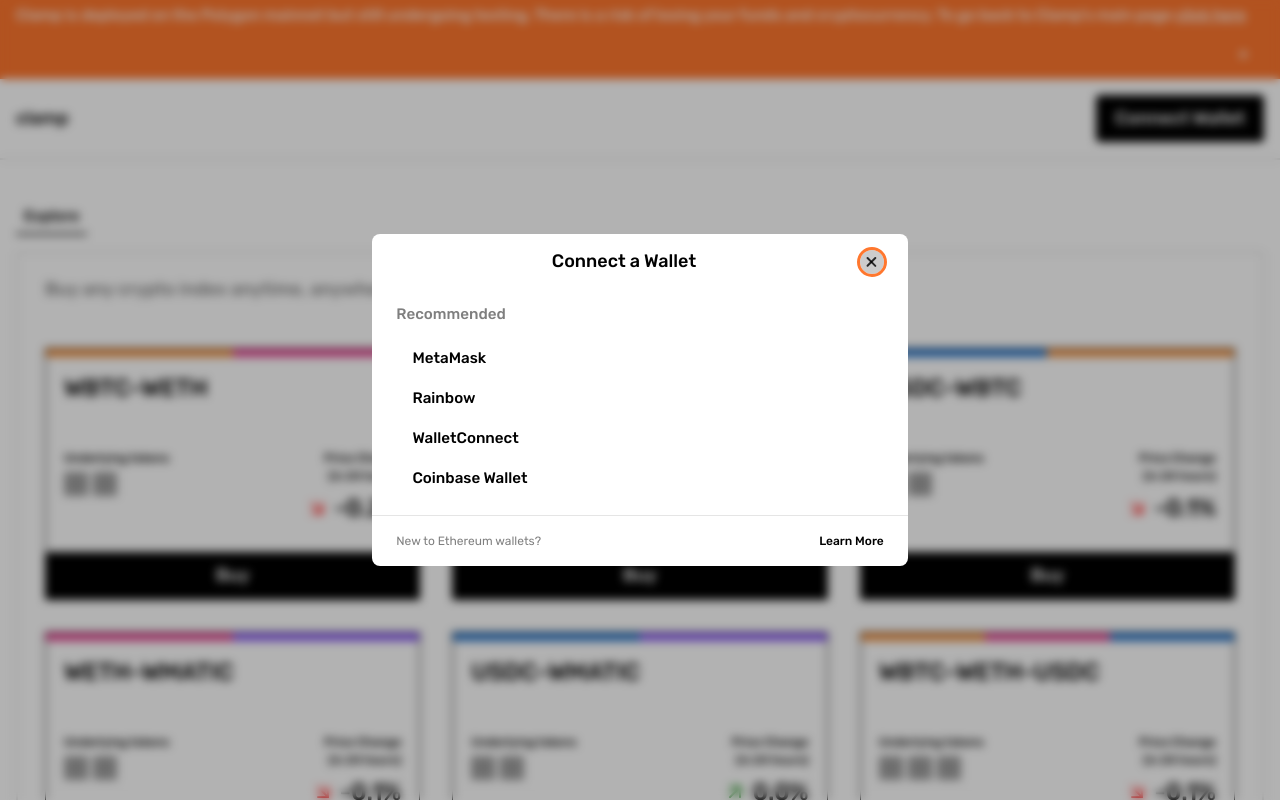
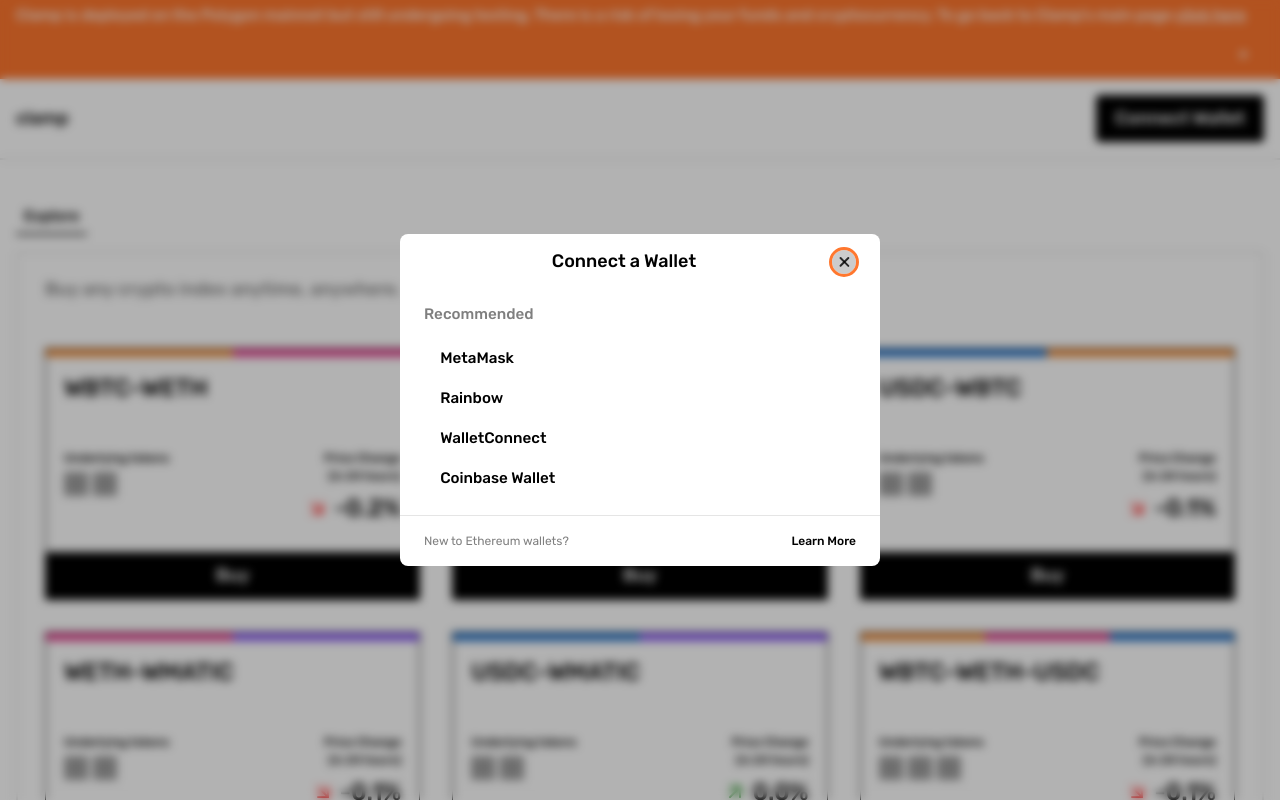
Before and after one commit to adejolx/joinclamp-explore-fe, a React (Vite) app: page / in a window 1280 px wide. Both pictures are taken after a click on the button "Connect Wallet". Shown: the top 800 px of the page. Built offline with nearby package versions, Linux system fonts and the light colour scheme; grey boxes are pictures that could not be loaded.

Commit message:
fix: minor style changes
Moved notification bar into header

Applied grid utility class to modal content list

refactor grid utility to use variable for grid gap

```diff
--- a/src/App.tsx
+++ b/src/App.tsx
@@ -39,13 +39,12 @@
 
   return (
     <>
-      <NotificationBar
-        message={message}
-        isVisible={showNotification}
-        onClick={handleNotificationClose}
-      />
-
-      <header className="border-b">
+      <header className="border-b" data-name="top-level-header">
+        <NotificationBar
+          message={message}
+          isVisible={showNotification}
+          onClick={handleNotificationClose}
+        />
         <nav className="primary-nav container cluster">
           <a href="#" className="fw-300">
             clamp
@@ -80,7 +79,7 @@
         bodyContent={
           <div className="modal-body stack-md">
             <h3 className="text-grey fs--100">Recommended</h3>
-            <ul className="wallets cluster">
+            <ul className="wallets grid">
               <li>
                 <button
                   className="button wallet-option fs--100 rounded-md cluster"
--- a/src/components/Modal.css
+++ b/src/components/Modal.css
@@ -4,7 +4,7 @@
 }
 
 .modal {
-  min-width: 20rem;
+  width: min(100%, 30rem);
   border: none;
   padding: 0;
 }
@@ -44,15 +44,7 @@
 }
 
 .modal-body .wallets {
-  width: 100%;
-  --align: flex-start;
-  --justify: flex-start;
   --gap: 0;
-}
-
-.modal-body .wallets li {
-  flex-basis: 20rem;
-  flex-grow: 1;
 }
 
 .modal-body .button {
--- a/src/index.css
+++ b/src/index.css
@@ -237,7 +237,7 @@
 
 .grid {
   display: grid;
-  gap: 2rem;
+  gap: var(--gap, 2rem);
   grid-template-columns: repeat(
     auto-fit,
     minmax(min(var(--minimum, 20rem), 100%), 1fr)
```
